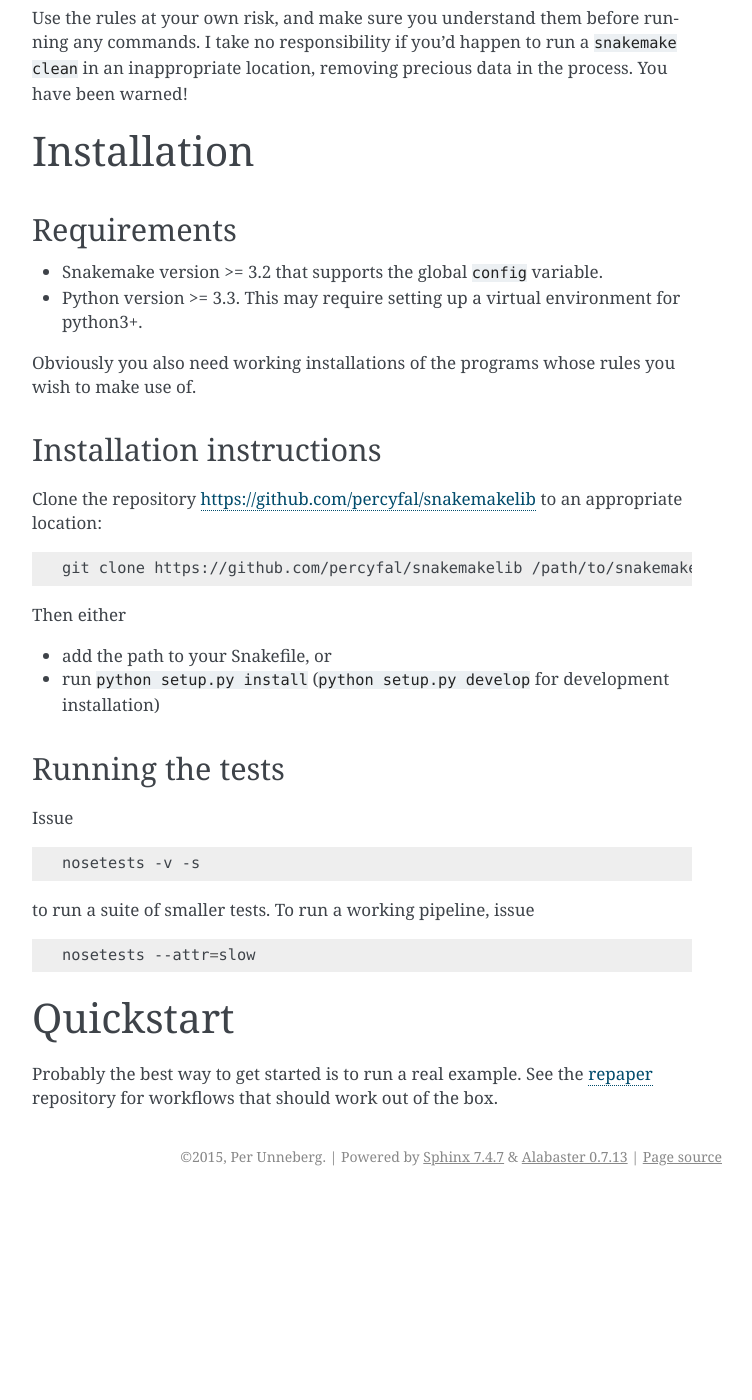
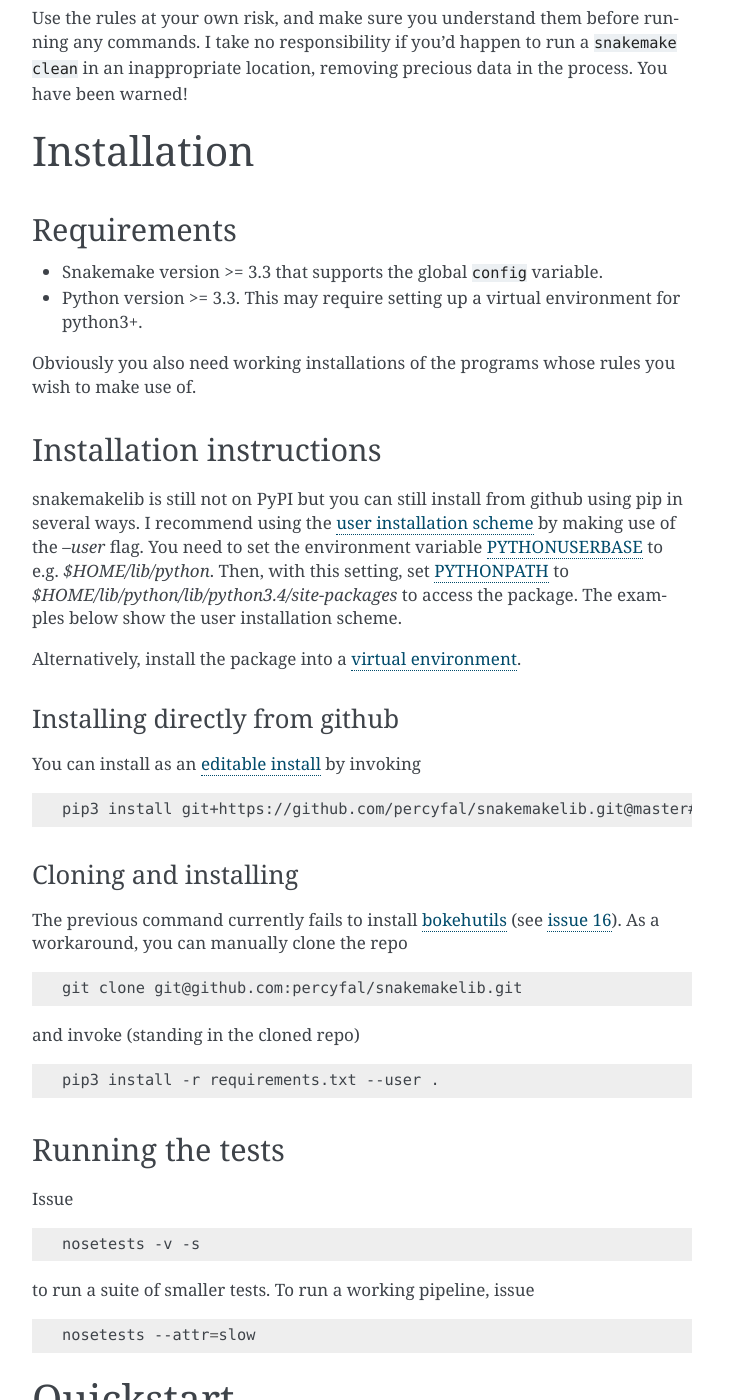
Before and after one commit to percyfal/snakemakelib, a Sphinx documentation site: the page built from sphinx/source/docs/about.rst, in a window 1280 px wide and 1400 px high, scrolled down 507 px. Shown: the whole window, without its empty margins (388-1140 px from the left). Built offline with Sphinx 7.4.7, drawn with Linux system fonts in a browser that asks for light colours; before the commit the page ends 1703 px from its top, so only the background shows below that; some of the changed text lies outside the part shown.

Commit message:
Update installation instructions

```diff
--- a/sphinx/source/docs/about.rst
+++ b/sphinx/source/docs/about.rst
@@ -35,7 +35,7 @@ Installation
 Requirements
 ------------
 
--  Snakemake version >= 3.2 that supports the global ``config``
+-  Snakemake version >= 3.3 that supports the global ``config``
    variable.
 -  Python version >= 3.3. This may require setting up a virtual
    environment for python3+.
@@ -46,18 +46,51 @@ rules you wish to make use of.
 Installation instructions
 -------------------------
 
-Clone the repository https://github.com/percyfal/snakemakelib to an
-appropriate location:
+snakemakelib is still not on PyPI but you can still install from
+github using pip in several ways. I recommend using the `user
+installation scheme
+<https://docs.python.org/3.4/install/index.html#inst-alt-install-user>`_
+by making use of the *--user* flag. You need to set the environment
+variable `PYTHONUSERBASE
+<https://docs.python.org/3.4/using/cmdline.html#envvar-PYTHONUSERBASE>`_
+to e.g. *$HOME/lib/python*. Then, with this setting, set `PYTHONPATH
+<https://docs.python.org/3.4/using/cmdline.html#envvar-PYTHONPATH>`_
+to *$HOME/lib/python/lib/python3.4/site-packages* to access the
+package. The examples below show the user installation scheme.
+
+Alternatively, install the package into a `virtual environment
+<http://docs.python-guide.org/en/latest/dev/virtualenvs/>`_.
+
+Installing directly from github
+~~~~~~~~~~~~~~~~~~~~~~~~~~~~~~~
+
+
+You can install as an `editable install
+<https://pip.pypa.io/en/latest/reference/pip_install.html#editable-installs>`_
+by invoking
 
 .. code-block:: shell
 
-    git clone https://github.com/percyfal/snakemakelib /path/to/snakemakelib
+    pip3 install git+https://github.com/percyfal/snakemakelib.git@master#egg=snakemakelib --user
 
-Then either
 
--  add the path to your Snakefile, or
--  run ``python setup.py install`` (``python setup.py develop`` for
-   development installation)
+Cloning and installing
+~~~~~~~~~~~~~~~~~~~~~~~~~~~~~~~
+
+The previous command currently fails to install `bokehutils
+<https://github.com/percyfal/bokehutils>`_ (see `issue 16
+<https://github.com/percyfal/snakemakelib/issues/16>`_). As a
+workaround, you can manually clone the repo
+
+.. code-block:: shell
+
+    git clone git@github.com:percyfal/snakemakelib.git
+
+and invoke (standing in the cloned repo)
+
+.. code-block:: shell
+
+    pip3 install -r requirements.txt --user .
 
 Running the tests
 -----------------
```
Also changed, not shown: Readme.md (+37 -0 lines).
